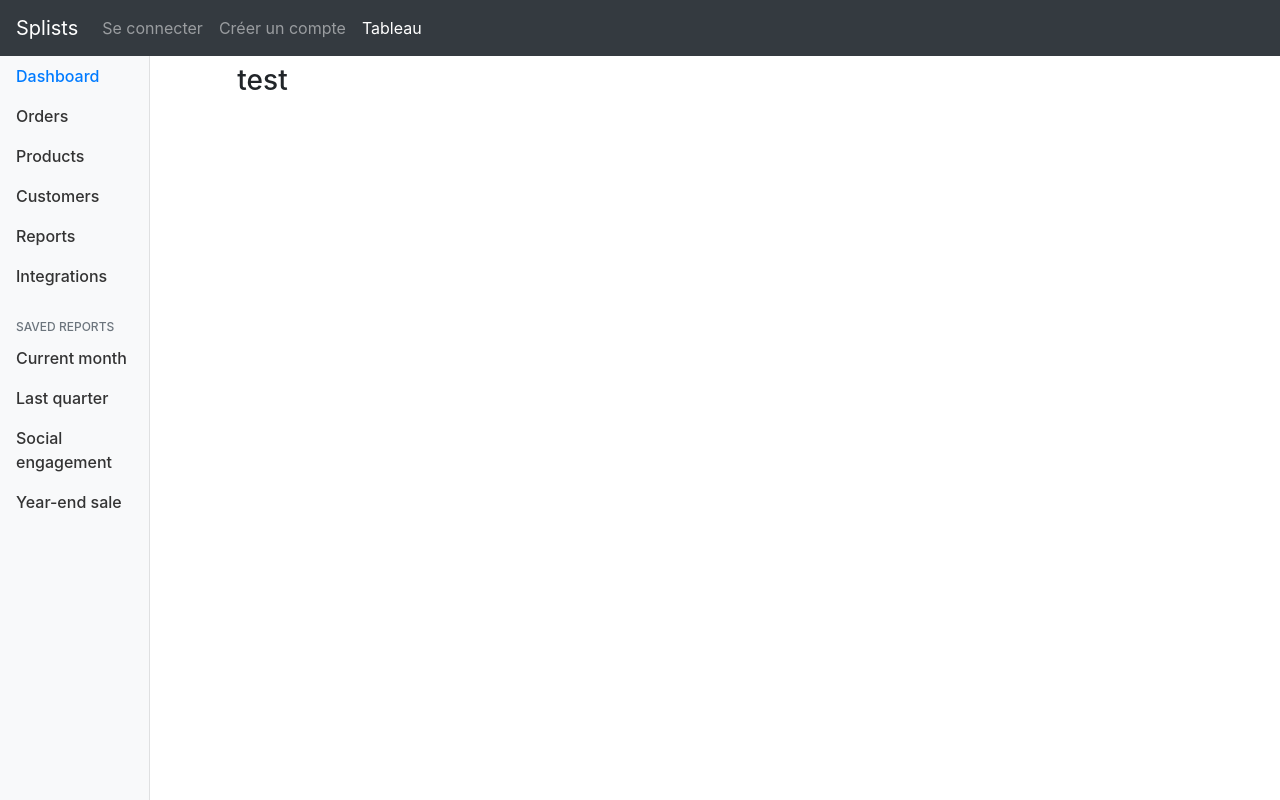
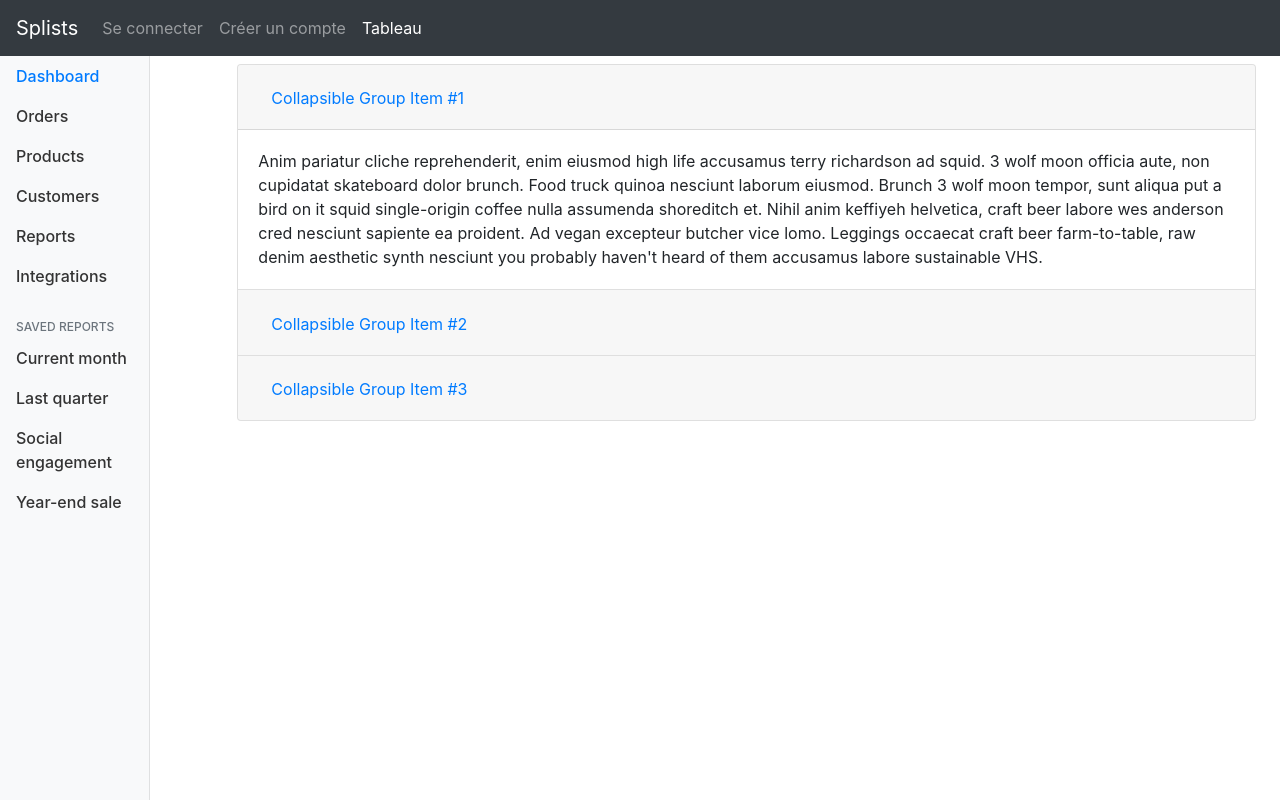
Before and after one commit to tomsihap/splists, a PHP site: page /views/board.php in a window 1280 px wide. Run offline with PHP 8.4, Linux system fonts and the light colour scheme; some libraries are stand-ins or nearby versions.

Commit message:
templating tasks

```diff
--- a/views/board.php
+++ b/views/board.php
@@ -87,7 +87,74 @@
         </nav>
 
         <main role="main" class="col-md-9 ml-sm-auto col-lg-10 px-4">
-                <h3>test</h3>
+
+            <div class="accordion" id="accordionExample">
+                <div class="card">
+                    <div class="card-header" id="headingOne">
+                        <h2 class="mb-0">
+                            <button class="btn btn-link" type="button" data-toggle="collapse" data-target="#collapseOne"
+                                aria-expanded="true" aria-controls="collapseOne">
+                                Collapsible Group Item #1
+                            </button>
+                        </h2>
+                    </div>
+
+                    <div id="collapseOne" class="collapse show" aria-labelledby="headingOne" data-parent="#accordionExample">
+                        <div class="card-body">
+                            Anim pariatur cliche reprehenderit, enim eiusmod high life accusamus terry richardson ad
+                            squid. 3 wolf moon officia aute, non cupidatat skateboard dolor brunch. Food truck quinoa
+                            nesciunt laborum eiusmod. Brunch 3 wolf moon tempor, sunt aliqua put a bird on it squid
+                            single-origin coffee nulla assumenda shoreditch et. Nihil anim keffiyeh helvetica, craft
+                            beer labore wes anderson cred nesciunt sapiente ea proident. Ad vegan excepteur butcher
+                            vice lomo. Leggings occaecat craft beer farm-to-table, raw denim aesthetic synth nesciunt
+                            you probably haven't heard of them accusamus labore sustainable VHS.
+                        </div>
+                    </div>
+                </div>
+                <div class="card">
+                    <div class="card-header" id="headingTwo">
+                        <h2 class="mb-0">
+                            <button class="btn btn-link collapsed" type="button" data-toggle="collapse" data-target="#collapseTwo"
+                                aria-expanded="false" aria-controls="collapseTwo">
+                                Collapsible Group Item #2
+                            </button>
+                        </h2>
+                    </div>
+                    <div id="collapseTwo" class="collapse" aria-labelledby="headingTwo" data-parent="#accordionExample">
+                        <div class="card-body">
+                            Anim pariatur cliche reprehenderit, enim eiusmod high life accusamus terry richardson ad
+                            squid. 3 wolf moon officia aute, non cupidatat skateboard dolor brunch. Food truck quinoa
+                            nesciunt laborum eiusmod. Brunch 3 wolf moon tempor, sunt aliqua put a bird on it squid
+                            single-origin coffee nulla assumenda shoreditch et. Nihil anim keffiyeh helvetica, craft
+                            beer labore wes anderson cred nesciunt sapiente ea proident. Ad vegan excepteur butcher
+                            vice lomo. Leggings occaecat craft beer farm-to-table, raw denim aesthetic synth nesciunt
+                            you probably haven't heard of them accusamus labore sustainable VHS.
+                        </div>
+                    </div>
+                </div>
+                <div class="card">
+                    <div class="card-header" id="headingThree">
+                        <h2 class="mb-0">
+                            <button class="btn btn-link collapsed" type="button" data-toggle="collapse" data-target="#collapseThree"
+                                aria-expanded="false" aria-controls="collapseThree">
+                                Collapsible Group Item #3
+                            </button>
+                        </h2>
+                    </div>
+                    <div id="collapseThree" class="collapse" aria-labelledby="headingThree" data-parent="#accordionExample">
+                        <div class="card-body">
+                            Anim pariatur cliche reprehenderit, enim eiusmod high life accusamus terry richardson ad
+                            squid. 3 wolf moon officia aute, non cupidatat skateboard dolor brunch. Food truck quinoa
+                            nesciunt laborum eiusmod. Brunch 3 wolf moon tempor, sunt aliqua put a bird on it squid
+                            single-origin coffee nulla assumenda shoreditch et. Nihil anim keffiyeh helvetica, craft
+                            beer labore wes anderson cred nesciunt sapiente ea proident. Ad vegan excepteur butcher
+                            vice lomo. Leggings occaecat craft beer farm-to-table, raw denim aesthetic synth nesciunt
+                            you probably haven't heard of them accusamus labore sustainable VHS.
+                        </div>
+                    </div>
+                </div>
+            </div>
+
         </main>
     </div>
 </div>
```
Lines whose indentation alone changed are shown as unchanged.
